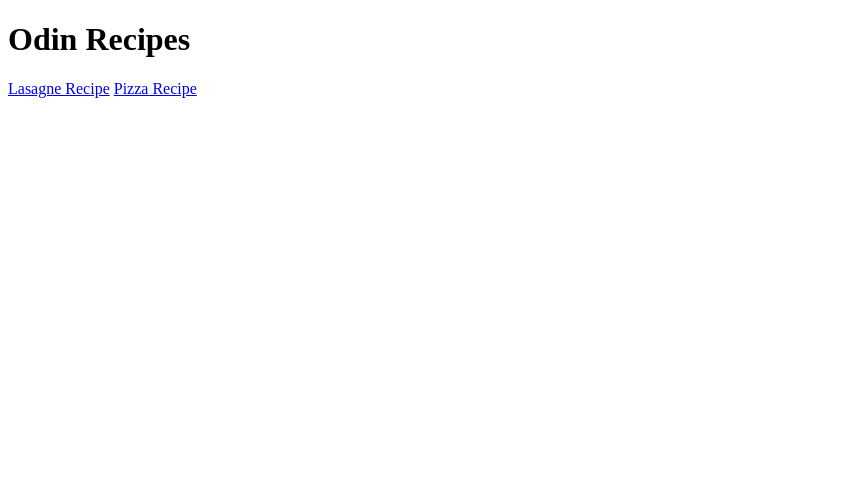
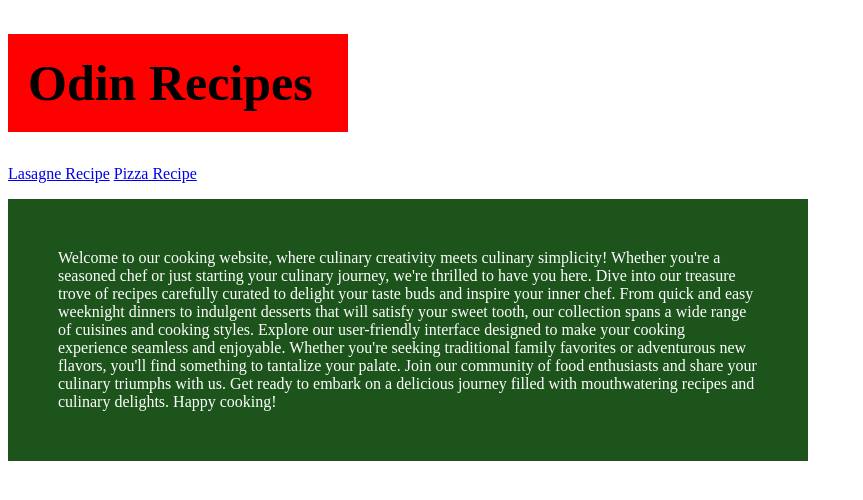
Before and after one commit to kolekjwp/odin-recipes, a plain HTML site: page index.html in a window 1280 px wide. Shown: the whole page, without its empty margins (0-863 px from the left). Drawn offline with Linux system fonts and the light colour scheme.

Commit message:
"Add some style"

```diff
--- /dev/null
+++ b/css/styles.css
@@ -0,0 +1,20 @@
+#Welcome {
+    height: auto;
+    width: 700px;
+    padding: 50px;
+    background-color: rgb(28, 84, 28);
+    color: white;
+}
+
+h1 {
+    font-size: 50px;
+    background-color: red;
+    padding: 20px;
+    width: 300px;
+    height: auto;
+}
+
+.unordered {
+    background-color: blanchedalmond;
+    width: 100px;
+}
--- a/index.html
+++ b/index.html
@@ -4,12 +4,16 @@
     <meta charset="UTF-8">
     <meta name="viewport" content="width=device-width, initial-scale=1.0">
     <title>Document</title>
+    <link rel="stylesheet" href="css/styles.css">
 </head>
+
 <body>
     <h1>Odin Recipes</h1>
 
     <a href="recipes/lasagna.html">Lasagne Recipe</a>
     <a href="recipes/pizza.html">Pizza Recipe</a>
 
+    <p id="Welcome">Welcome to our cooking website, where culinary creativity meets culinary simplicity! Whether you're a seasoned chef or just starting your culinary journey, we're thrilled to have you here. Dive into our treasure trove of recipes carefully curated to delight your taste buds and inspire your inner chef. From quick and easy weeknight dinners to indulgent desserts that will satisfy your sweet tooth, our collection spans a wide range of cuisines and cooking styles. Explore our user-friendly interface designed to make your cooking experience seamless and enjoyable. Whether you're seeking traditional family favorites or adventurous new flavors, you'll find something to tantalize your palate. Join our community of food enthusiasts and share your culinary triumphs with us. Get ready to embark on a delicious journey filled with mouthwatering recipes and culinary delights. Happy cooking!
+    </p>
 </body>
 </html>
```
Also changed, not shown: recipes/lasagna.html (+14 -1 lines).
